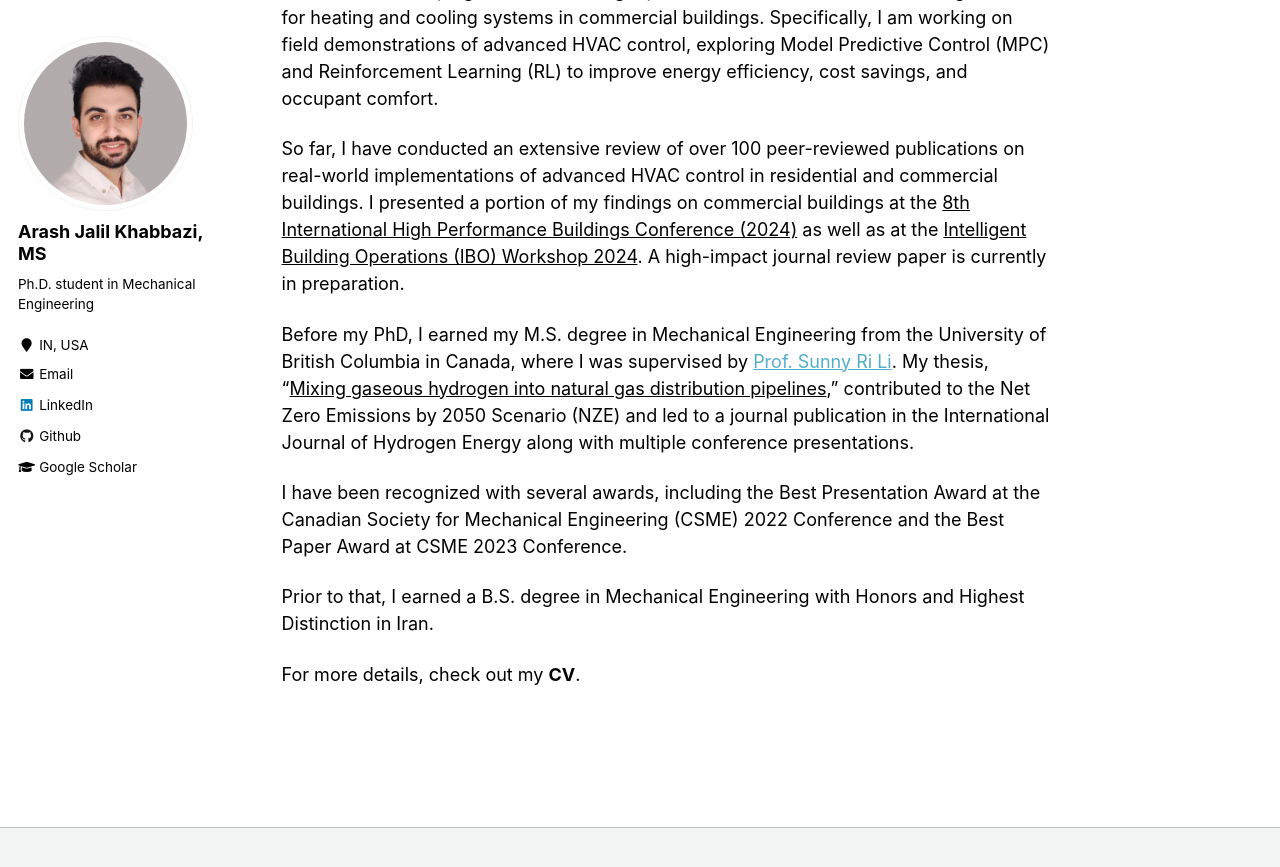
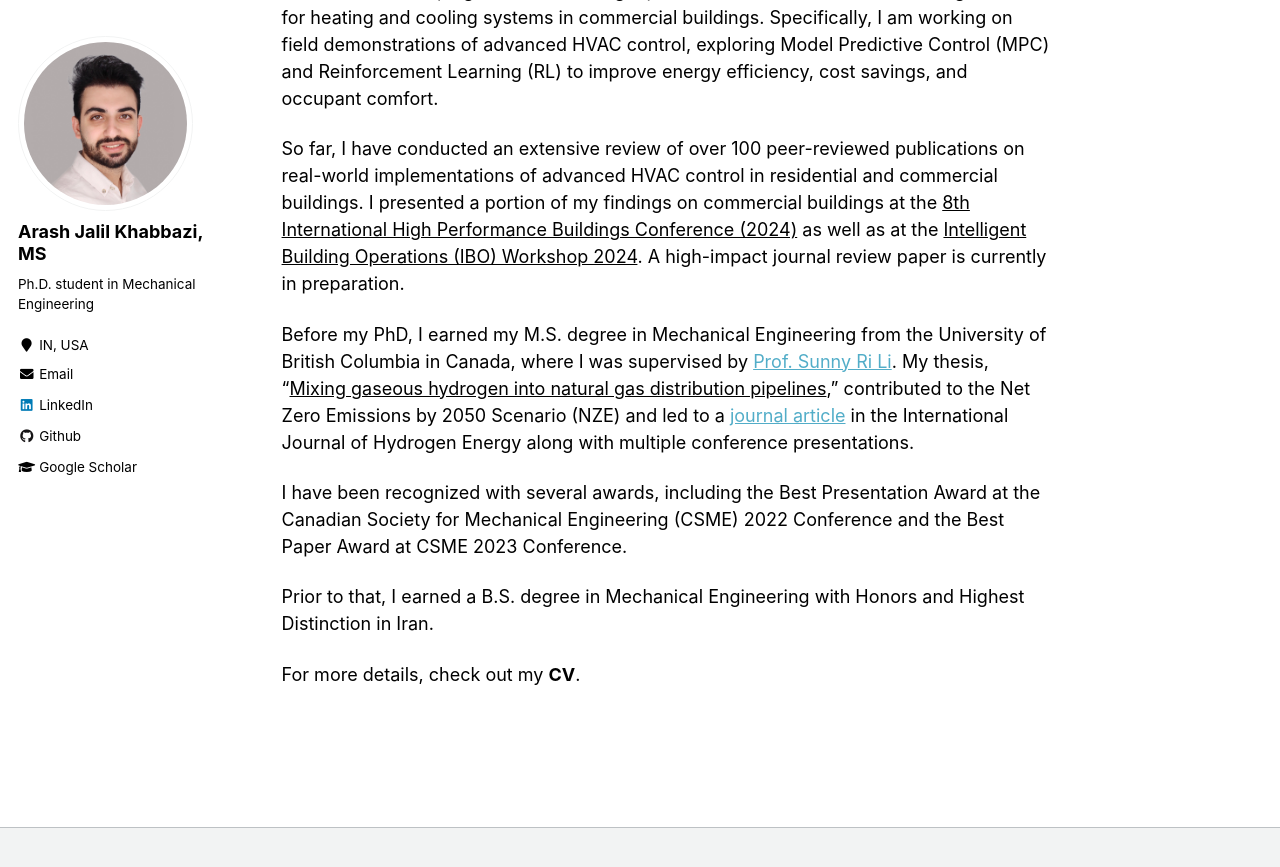
Before and after one commit to arashjkh/arashjkh.github.io, a Jekyll site: the page built from _pages/about.md, in a window 1280 px wide and 900 px high, scrolled down 696 px. Shown: the top 867 px of the window. Built offline with Jekyll 4.4.1, drawn with Linux system fonts in a browser that asks for light colours.

Commit message:
Update about.md

```diff
--- a/_pages/about.md
+++ b/_pages/about.md
@@ -26,7 +26,7 @@ I’m a second-year Ph.D. student in Mechanical Engineering at <a href="https://
 
 So far, I have conducted an extensive review of over 100 peer-reviewed publications on real-world implementations of advanced HVAC control in residential and commercial buildings. I presented a portion of my findings on commercial buildings at the <a href="https://docs.lib.purdue.edu/ihpbc/473/" target="_blank" style="color: black; text-decoration: underline;">8th International High Performance Buildings Conference (2024)</a> as well as at the <a href="https://www.youtube.com/watch?v=NJ3izRJVNK0&list=PLcZDMdEnS08kcgUMfKHNHn507XDJG0LGC" target="_blank" style="color: black; text-decoration: underline;">Intelligent Building Operations (IBO) Workshop 2024</a>. A high-impact journal review paper is currently in preparation.
 
-Before my PhD, I earned my M.S. degree in Mechanical Engineering from the University of British Columbia in Canada, where I was supervised by <a href="https://scholar.google.com/citations?user=mgUDmT8AAAAJ&hl=en">Prof. Sunny Ri Li</a>. My thesis, "<a href="https://open.library.ubc.ca/soa/cIRcle/collections/ubctheses/24/items/1.0437514" target="_blank" style="color: black; text-decoration: underline;">Mixing gaseous hydrogen into natural gas distribution pipelines</a>," contributed to the Net Zero Emissions by 2050 Scenario (NZE) and led to a journal publication in the International Journal of Hydrogen Energy along with multiple conference presentations.
+Before my PhD, I earned my M.S. degree in Mechanical Engineering from the University of British Columbia in Canada, where I was supervised by <a href="https://scholar.google.com/citations?user=mgUDmT8AAAAJ&hl=en">Prof. Sunny Ri Li</a>. My thesis, "<a href="https://open.library.ubc.ca/soa/cIRcle/collections/ubctheses/24/items/1.0437514" target="_blank" style="color: black; text-decoration: underline;">Mixing gaseous hydrogen into natural gas distribution pipelines</a>," contributed to the Net Zero Emissions by 2050 Scenario (NZE) and led to a <a href="https://doi.org/10.1016/j.ijhydene.2023.11.038">journal article</a> in the International Journal of Hydrogen Energy along with multiple conference presentations.
 
 I have been recognized with several awards, including the Best Presentation Award at the Canadian Society for Mechanical Engineering (CSME) 2022 Conference and the Best Paper Award at CSME 2023 Conference.
 
```
